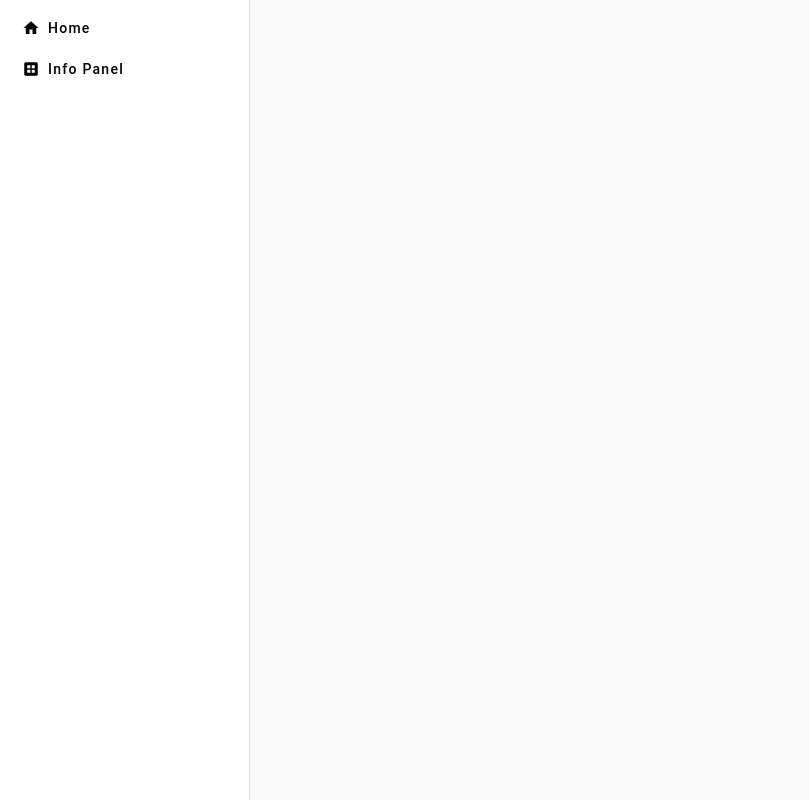
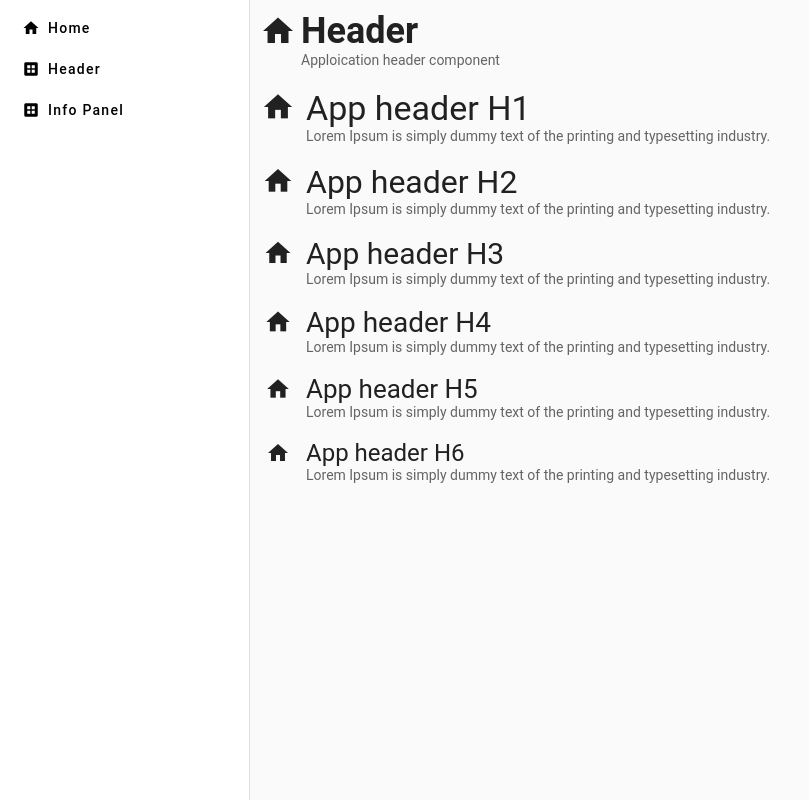
Before and after one commit to ermicioi/ask, an Angular app: page /components/header in a window 1280 px wide. Before the commit this address led to /. Shown: the whole page, without its empty margins (0-809 px from the left). Built offline with nearby package versions, Linux system fonts and the light colour scheme.

Commit message:
Added header component

```diff
--- a/src/app/app.component.html
+++ b/src/app/app.component.html
@@ -2,6 +2,7 @@
   <mat-drawer mode="side" opened>
     <app-menu>
       <a *appMenuItem mat-flat-button [routerLink]="['/']"><mat-icon>home</mat-icon>Home</a>
+      <a *appMenuItem mat-flat-button [routerLink]="['/components/header']"><mat-icon>dataset</mat-icon>Header</a>
       <a *appMenuItem mat-flat-button [routerLink]="['/components/info-panel']"><mat-icon>dataset</mat-icon>Info Panel</a>
     </app-menu>
   </mat-drawer>
--- a/src/app/app.module.ts
+++ b/src/app/app.module.ts
@@ -1,9 +1,9 @@
 import { NgModule } from '@angular/core';
 import { BrowserModule } from '@angular/platform-browser';
-import {MatSidenavModule} from '@angular/material/sidenav';
-import {BrowserAnimationsModule} from '@angular/platform-browser/animations'
-import {MatButtonModule} from '@angular/material/button';
-import {MatIconModule} from '@angular/material/icon';
+import { MatSidenavModule } from '@angular/material/sidenav';
+import { BrowserAnimationsModule } from '@angular/platform-browser/animations'
+import { MatButtonModule } from '@angular/material/button';
+import { MatIconModule } from '@angular/material/icon';
 import { RouterModule } from '@angular/router';
 
 import { AppComponent } from './app.component';
@@ -12,6 +12,8 @@ import { MenuComponent, MenuItemMarker } from './components/core/menu/menu.compo
 import { InfoPanelViewComponent } from './views/info-panel-view/info-panel-view.component';
 import { InfoPanelModule } from './components/shared/info-panel/info-panel.module';
 import { ViewBaseModule } from './components/shared/view-base/view-base.module';
+import { HeaderComponent } from './components/shared/header/components/header/header.component';
+import { HeaderViewComponent } from './views/header-view/header-view.component';
 
 const views = [
   MainViewComponent,
@@ -23,7 +25,9 @@ const views = [
     AppComponent,
     MenuComponent,
     MenuItemMarker,
-    ...views
+    ...views,
+    HeaderComponent,
+    HeaderViewComponent
   ],
   imports: [
     BrowserModule,
@@ -33,7 +37,8 @@ const views = [
     MatIconModule,
     RouterModule.forRoot([
       { path: '', component: MainViewComponent },
-      { path: 'components/info-panel', component: InfoPanelViewComponent   }
+      { path: 'components/header', component: HeaderViewComponent },
+      { path: 'components/info-panel', component: InfoPanelViewComponent }
     ]),
     ViewBaseModule,
     InfoPanelModule
--- /dev/null
+++ b/src/app/components/shared/header/components/header/header.component.html
@@ -0,0 +1,33 @@
+<ng-container *ngIf="level == '1'">
+  <h1><ng-container [ngTemplateOutlet]="headerTpl"></ng-container></h1>
+</ng-container>
+
+<ng-container *ngIf="level == '2'">
+  <h2><ng-container [ngTemplateOutlet]="headerTpl"></ng-container></h2>
+</ng-container>
+
+<ng-container *ngIf="level == '3'">
+  <h3><ng-container [ngTemplateOutlet]="headerTpl"></ng-container></h3>
+</ng-container>
+
+<ng-container *ngIf="level == '4'">
+  <h4><ng-container [ngTemplateOutlet]="headerTpl"></ng-container></h4>
+</ng-container>
+
+<ng-container *ngIf="level == '5'">
+  <h5><ng-container [ngTemplateOutlet]="headerTpl"></ng-container></h5>
+</ng-container>
+
+<ng-container *ngIf="level == '6'">
+  <h6><ng-container [ngTemplateOutlet]="headerTpl"></ng-container></h6>
+</ng-container>
+
+<ng-template #headerTpl>
+  <div class="c-root">
+    <ng-content select="> mat-icon"></ng-content>
+    <div class="c-header">
+      <div class="c-header-title"><ng-content select="> [headerTitle]"></ng-content></div>
+      <div class="c-header-sub-title"><ng-content select="> [headerSubTitle]"></ng-content></div>
+    </div>
+  </div>
+</ng-template>
--- /dev/null
+++ b/src/app/components/shared/header/components/header/header.component.scss
@@ -0,0 +1,81 @@
+:host {
+  $baseFontSize: 36;
+
+  .c-root {
+    display: flex;
+    flex-direction: row;
+    justify-content: flex-start;
+    align-items: flex-start;
+
+    gap: 0 10px;
+
+    .c-header {
+      display: flex;
+      flex-direction: column;
+      justify-content: flex-start;
+      align-items: flex-start;
+    }
+  }
+
+  @for $i from 0 through 6 {
+    $_size: #{$baseFontSize - $i * 2}px;
+
+    h#{$i} {
+      font-size: $_size;
+      font-weight: normal;
+      margin: 0;
+      padding: 0;
+
+      .c-header-sub-title {
+        font-size: 14px;
+        color: rgba(0, 0, 0, 0.6);
+      }
+
+      ::ng-deep {
+        mat-icon {
+          font-size: $_size;
+          width: #{$baseFontSize}px;
+          height: $_size;
+
+          padding-top: 2px;
+          text-align: center;
+        }
+      }
+
+    }
+  }
+
+  ::ng-deep {
+    // $baseFontSize: 36;
+    // $iconMarginRight: 5;
+
+    // vertical-align: baseline;
+
+    // mat-icon {
+    //   display: inline-block;
+    //   padding: 2px #{$iconMarginRight}px 0 0;
+    // }
+
+
+
+    // h1 {
+    //   font-weight: normal;
+
+    //   mat-icon {
+    //     width: #{$baseFontSize}px;
+    //     height: #{$baseFontSize}px;
+    //     font-size: #{$baseFontSize}px;
+    //   }
+
+    //   p {
+    //     font-size: 14px;
+    //     color: rgba(0, 0, 0, 0.6);
+    //     margin: 0;
+    //     padding: 0;
+    //     margin-left: #{$baseFontSize + 5}px;
+    //   }
+    // }
+  }
+
+
+}
--- /dev/null
+++ b/src/app/views/header-view/header-view.component.html
@@ -0,0 +1,14 @@
+<app-view-base>
+  <ng-container header-title>Header</ng-container>
+  <ng-container header-subtitle>Apploication header component</ng-container>
+  <mat-icon header-icon>home</mat-icon>
+
+  <ng-container *ngFor="let i of [1,2,3,4,5,6]">
+    <app-header level="{{i}}">
+      <mat-icon header-icon>home</mat-icon>
+      <span headerTitle>App header H{{i}}</span>
+      <span headerSubTitle>Lorem Ipsum is simply dummy text of the printing and typesetting industry.</span>
+    </app-header>
+    <br />
+  </ng-container>
+</app-view-base>
--- a/src/app/views/main-view/main-view.component.html
+++ b/src/app/views/main-view/main-view.component.html
@@ -1,5 +1,7 @@
 <app-view-base>
   <ng-container header-title>Home</ng-container>
-  <ng-container header-subtitle>Lorem Ipsum is simply dummy text of the printing and typesetting industry.</ng-container>
+  <ng-container header-subtitle>Lorem Ipsum is simply dummy text of the printing and typesetting
+    industry.</ng-container>
   <mat-icon header-icon>home</mat-icon>
+
 </app-view-base>
```
Also changed, not shown: src/app/components/shared/header/components/header/header.component.ts (added, +12 -0 lines), src/app/components/shared/header/header.module.ts (added, +12 -0 lines), src/app/views/header-view/header-view.component.ts (added, +10 -0 lines), src/app/views/header-view/header-view.component.css (added), 2 other files (tests, documents, lock files or other folders).
